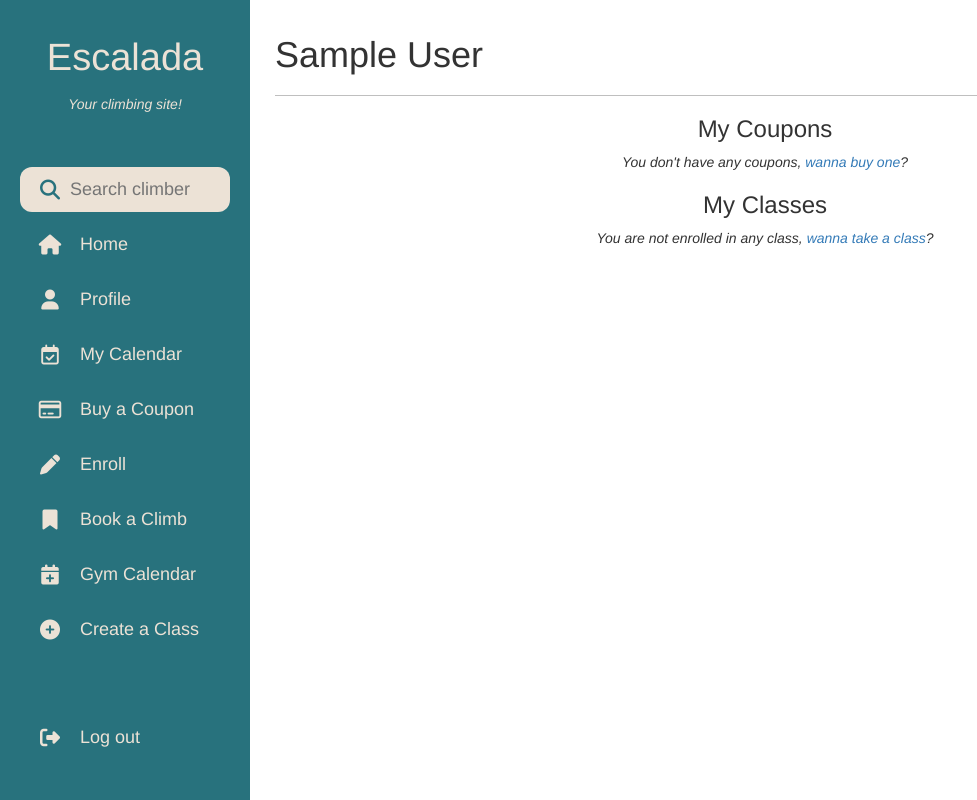
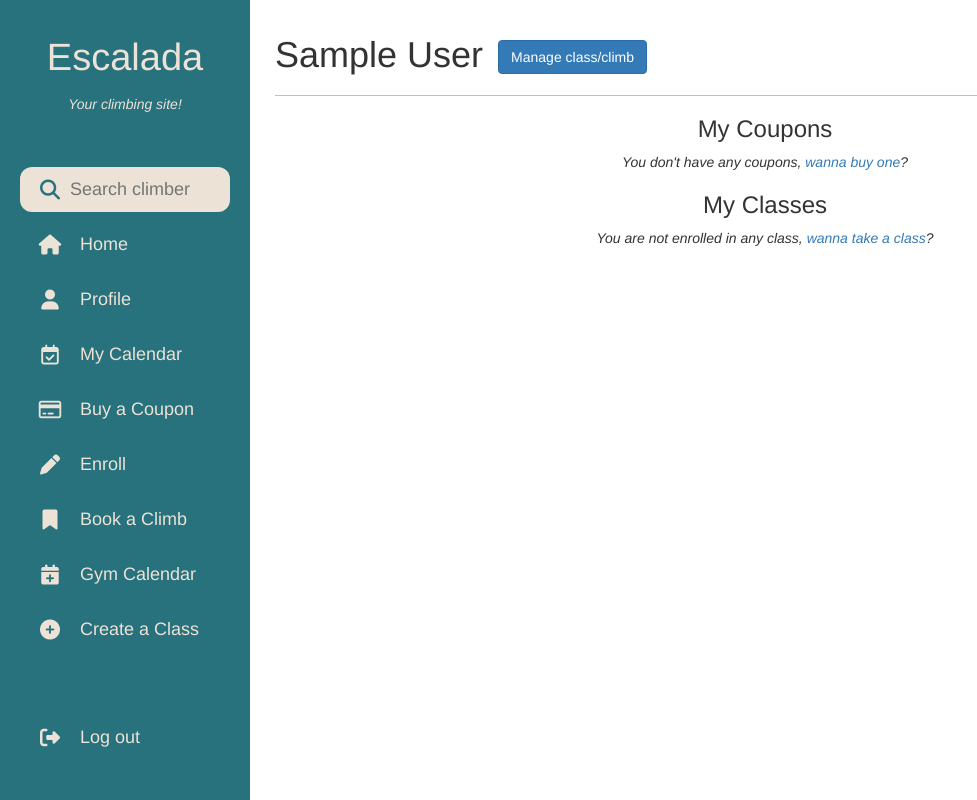
Before and after one commit to Vazkuz/Capstone-Project, a Django app: page /profile/1 in a window 1280 px wide. Shown: the whole page, without its empty margins (0-977 px from the left). Run offline with Django 4.2, Linux system fonts and the light colour scheme; the visitor is signed in with stand-in values (Sample User, id 1); data comes from the database, SQL or seed files in the repository; data that the repository does not hold is empty; some libraries are stand-ins or nearby versions.

Commit message:
Admins can cancel climbs

```diff
--- a/escalada/static/escalada/app.css
+++ b/escalada/static/escalada/app.css
@@ -108,6 +108,10 @@ hr {
     padding-left: 50px;
     font-size: 18px;
     color: black;
+}
+
+.manage-btn{
+    margin-left: 5px;
 }
 
 .search-li:hover{
--- a/escalada/templates/escalada/profile.html
+++ b/escalada/templates/escalada/profile.html
@@ -1,7 +1,14 @@
 {% extends 'escalada/layout.html' %}
 
 {% block body %}
-    <h1 id="profile-info">{{profile_user.first_name}} {{profile_user.last_name}}</h1>
+    <h1 id="profile-info">
+        {{profile_user.first_name}} {{profile_user.last_name}}
+        {% if request.user.is_superuser %}
+            <form action="{% url 'manage_climber' profile_user.id %}" class="manage-btn" style="display: inline-block">
+                <input type="submit" class="btn btn-primary" value="Manage class/climb">
+            </form>
+        {% endif %}
+    </h1>
     <hr>
     <div class="my-coupons">
         <h3 class="subtitle">My Coupons</h3>
--- a/escalada/urls.py
+++ b/escalada/urls.py
@@ -21,5 +21,7 @@ urlpatterns = [
     path("gymCalendar", views.gymCalendar, name="gymCalendar"),
     path("lesson/<int:lesson_id>", views.lesson_json, name="lesson"),
     path("climb/<int:climb_id>", views.climb_json, name="climb"),
-    path("search", views.search, name="search")
+    path("search", views.search, name="search"),
+    path("manage_climber/<int:user_id>", views.manage_climber, name="manage_climber"),
+    path("cancel_climb/<int:climb_id>", views.cancel_climb, name="cancel_climb")
 ]
--- a/escalada/views.py
+++ b/escalada/views.py
@@ -421,7 +421,16 @@ def search(request):
         search_form = SearchForm(request.POST)
         if search_form.is_valid():
             search = search_form.cleaned_data["searchBox"]
-            results = User.objects.filter(Q(username__contains = search) | Q(first_name__contains = search) | Q(last_name__contains = search))
+            fn_search = search.split(' ', 1)[0]
+            try:
+                ln_search = search.split(' ', 1)[1]
+            except IndexError:
+                ln_search = '///////ººººº+++++'
+            results = User.objects.filter(Q(username__icontains = search)
+                                          | Q(first_name__icontains = search)
+                                          | Q(last_name__icontains = search)
+                                          | Q(first_name__icontains = fn_search)
+                                          | Q(last_name__icontains = ln_search))
             return render(request, 'escalada/search_climber.html', {
                 "search": search,
                 "results": results,
@@ -429,6 +438,30 @@ def search(request):
             })
         return HttpResponseRedirect(reverse('index'))
     return HttpResponseRedirect(reverse('index'))
+
+@staff_member_required(login_url=reverse_lazy('index'))
+def manage_climber(request, user_id):
+    profile_user = User.objects.get(pk=user_id)
+    future_climbs = FreeClimb.objects.filter(climber=user_id, date__gte = datetime.today())
+    return render(request, 'escalada/manage_climber.html', {
+        "future_climbs":future_climbs,
+        "profile_user": profile_user,
+        "form": SearchForm()
+    })
+
+@staff_member_required(login_url=reverse_lazy('index'))
+def cancel_climb(request, climb_id):
+    climb = FreeClimb.objects.get(pk=climb_id)
+    climber_id_number = climb.climber_id
+    climber_id = User.objects.get(pk=climb.climber_id)
+    try:
+        myCoupon = MyCoupon.objects.get(climber=climber_id, coupon=climb.coupon)
+    except ObjectDoesNotExist:
+        myCoupon = MyCoupon(climber=climber_id, coupon=climb.coupon, ticketsAvailable=0)
+    myCoupon.ticketsAvailable += 1
+    myCoupon.save()
+    FreeClimb.objects.get(pk=climb_id).delete()
+    return HttpResponseRedirect(reverse('manage_climber', args=(climber_id_number, )))
 
 def EnrollToLesson(climbClass, coupon, class_date,climber):
     # Check if the enrollment already exists:
```
Also changed, not shown: escalada/templates/escalada/manage_climber.html (added, +18 -0 lines).
